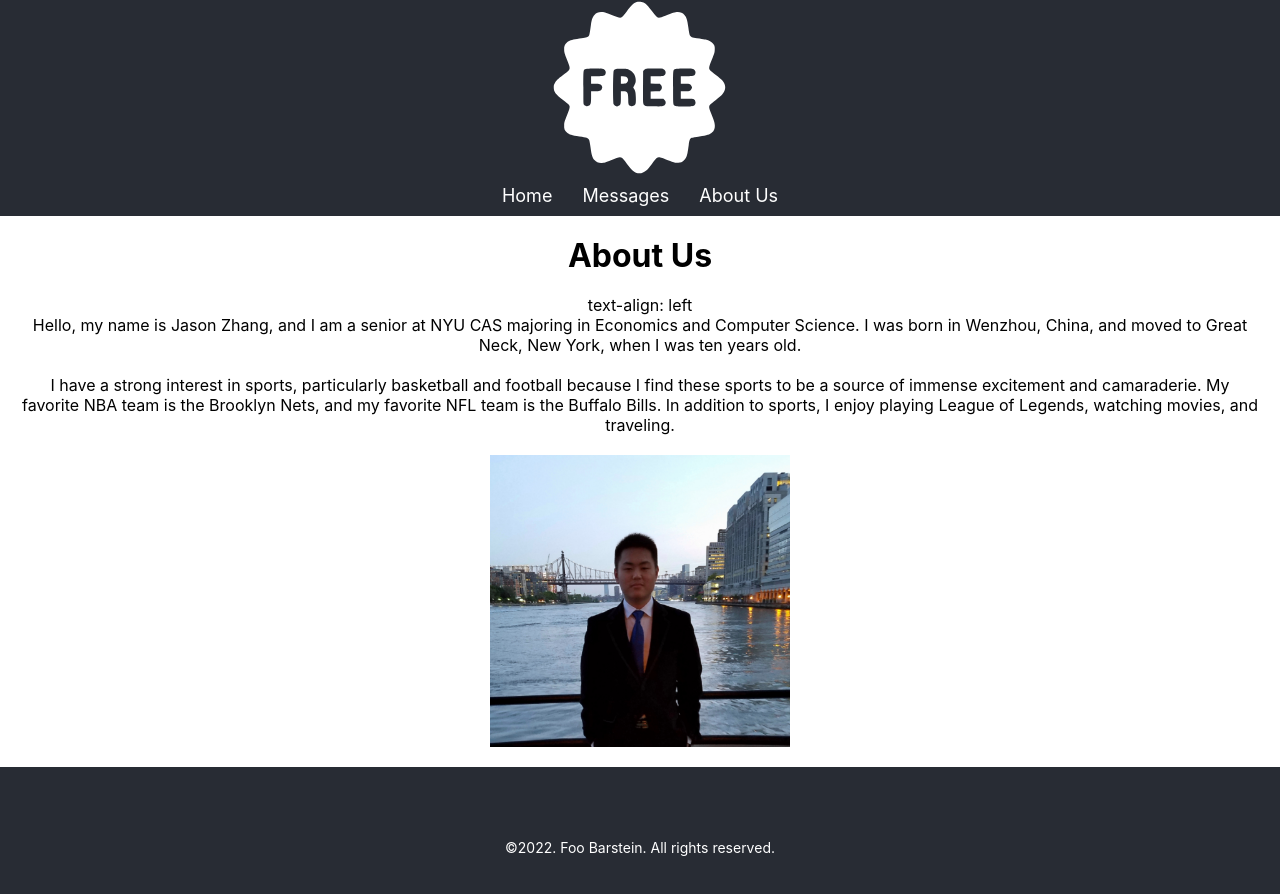
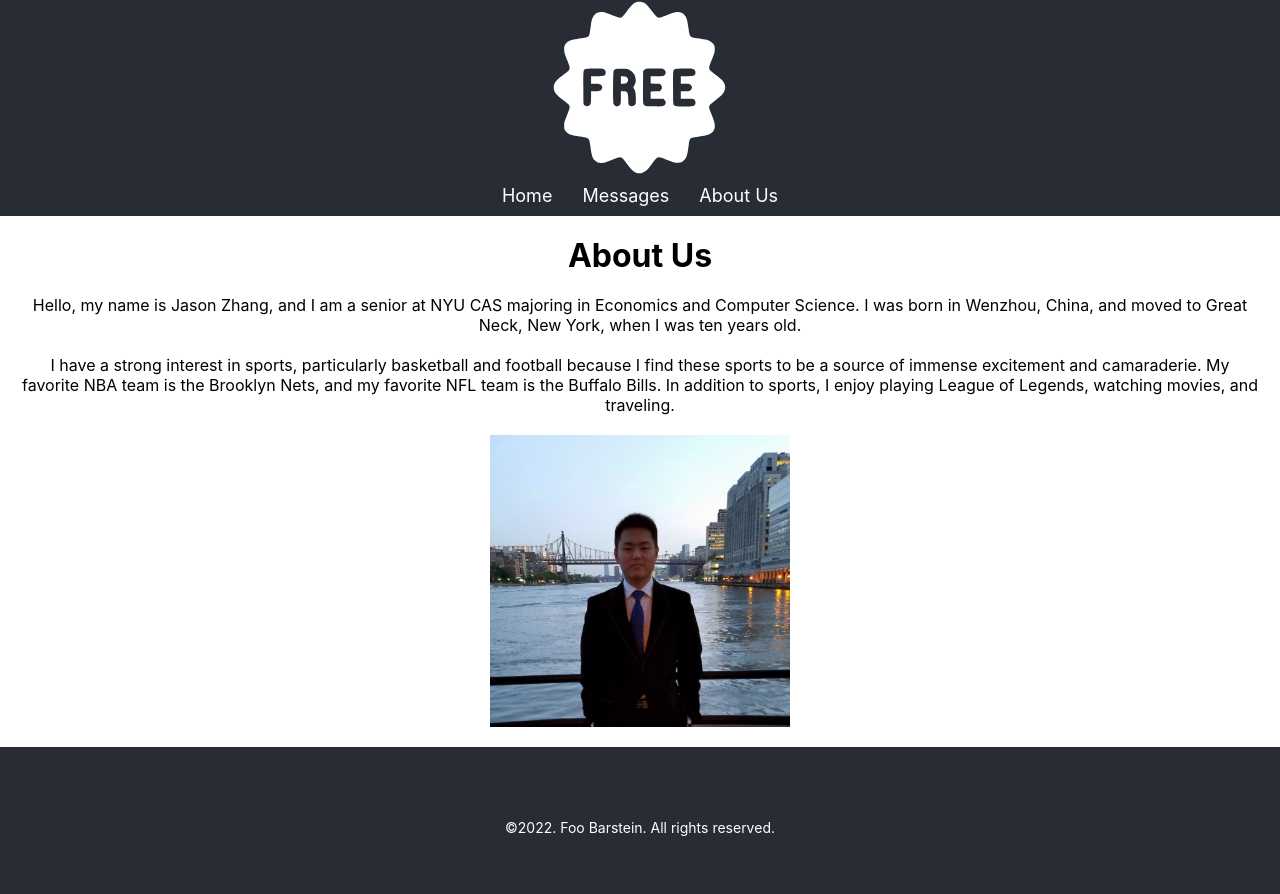
Before and after one commit to agiledev-students-fall2023/3-simple-mern-stack-app-Jason-SL-Zhang, a React (Create React App) app in the folder front-end/: page /about-us in a window 1280 px wide. Shown: the top 894 px of the page. Built offline with nearby package versions, Linux system fonts and the light colour scheme.

Commit message:
UpdateAboutUs

```diff
--- a/front-end/src/AboutUs.css
+++ b/front-end/src/AboutUs.css
@@ -5,3 +5,7 @@
     margin: 0 auto;
     text-align: left;
 }
+
+.AboutUs {
+    text-align: left;
+}
--- a/front-end/src/AboutUs.js
+++ b/front-end/src/AboutUs.js
@@ -7,7 +7,6 @@ const AboutUs = props => {
   return (
     <>
       <h1>About Us</h1><br></br>
-      <p>text-align: left</p>
       <p>
         Hello, my name is Jason Zhang, and I am a senior at NYU CAS majoring in Economics and Computer Science. I was born in Wenzhou, China,
         and moved to Great Neck, New York, when I was ten years old.
```
